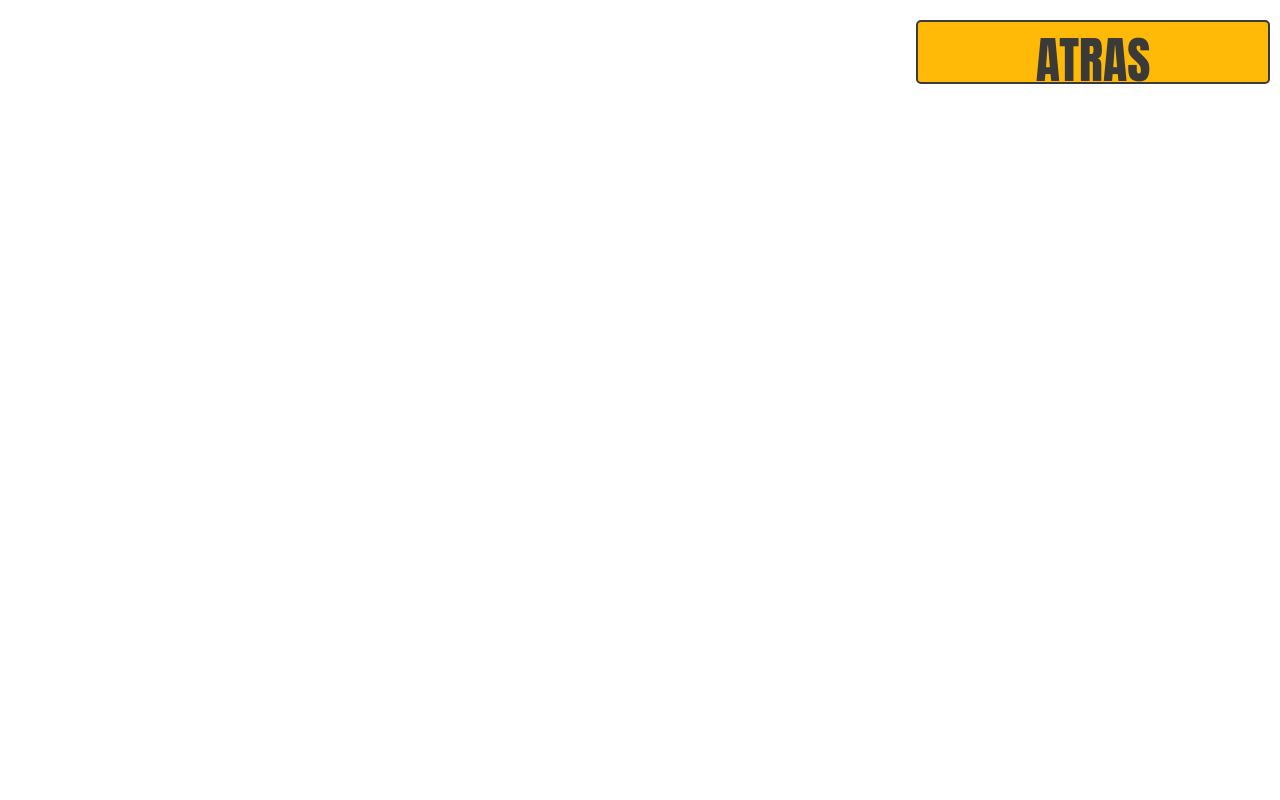
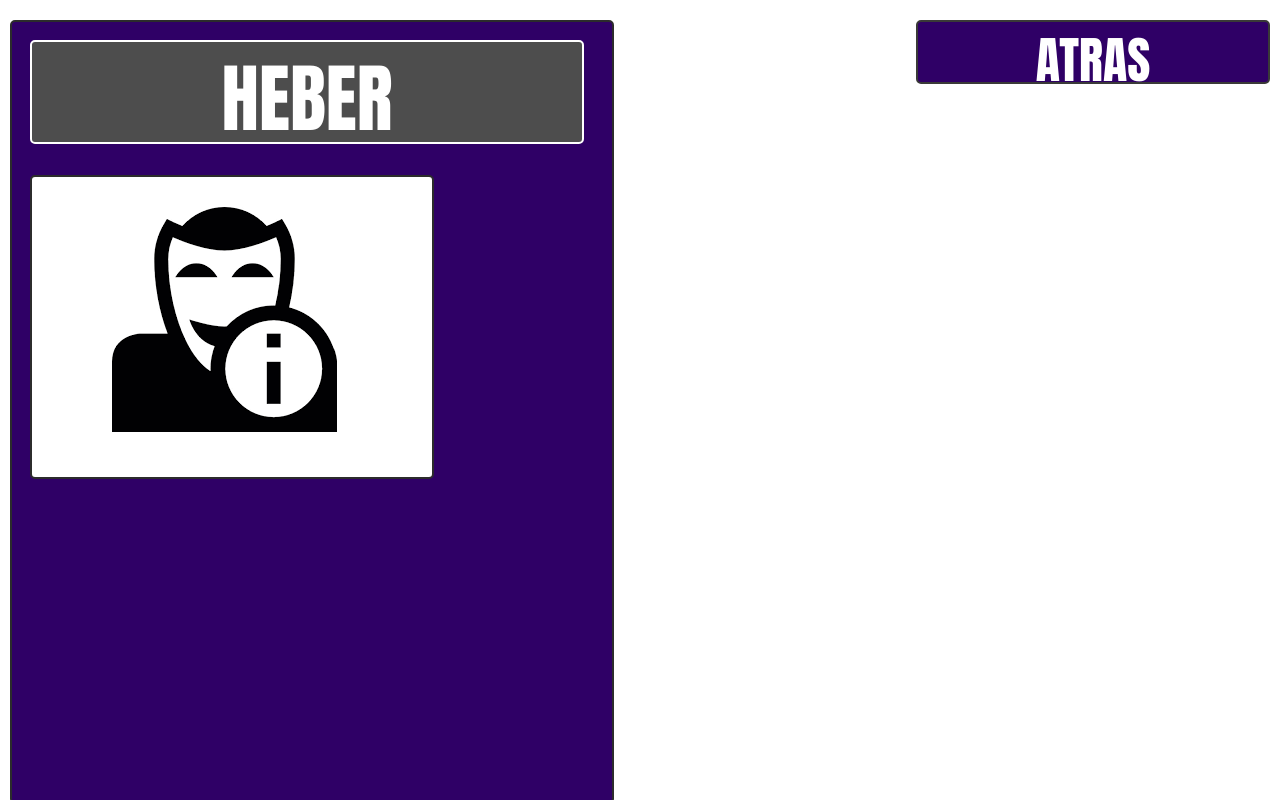
Before and after one commit to programacionurbana2017/programacion1, a plain HTML site: page scoreboard/estadisticas.html in a window 1280 px wide. Drawn offline with Linux system fonts and the light colour scheme.

Commit message:
actualizando

```diff
--- a/scoreboard/estadisticas.html
+++ b/scoreboard/estadisticas.html
@@ -2,7 +2,7 @@
 <head>
 <!-- icono -->
 <link rel="shortcut icon" type="image/x-icon" href="imagenes/favv.ico">
-<link rel="stylesheet" href="estilos/styleinicio.css"> <title> Estadisticas </title>
+<link rel="stylesheet" href="estilos/styleestadisticas.css"> <title> Estadisticas </title>
 
  </head>
  <body>
@@ -11,6 +11,18 @@
 			<a href="inicio.html">ATRAS</a>
 </div>
 
+ <div class="avatar">
+
+</div>
+
+ <div class="nombre">
+	HEBER
+</div>
+
+ <div class="imagen">
+	<img src="imagenes/heber.png" class="imagen">
+</div>
+
  </body>
 
 
--- /dev/null
+++ b/scoreboard/estilos/styleestadisticas.css
@@ -0,0 +1,76 @@
+div.estadisticas{
+       position: absolute;
+    top: 20px;
+    right: 10px;
+    border-radius: 5px;
+	border: 2px solid #3A3A38;
+	background-color: #2F0066;
+	height: 60px;
+	width: 350px;
+	margin: auto;
+	text-align: center;
+
+}
+a {
+	font-size: 50px;
+	text-decoration: none;
+	color: #FFFFFF;
+	font-family: impact;
+}
+
+div.avatar{
+       position: absolute;
+    top: 20px;
+    left: 10px;
+    height: 100px;
+    border-radius: 5px;
+	border: 2px solid #2C2C2C;
+	background-color: #2F0066;
+	height: 780px;
+	width: 600px;
+	margin: auto;
+	text-align: center;
+
+}
+
+div.nombre{
+       position: absolute;
+    top: 40px;
+    left: 30px;
+    border-radius: 5px;
+	border: 2px solid #FFFFFF;
+	background-color: #4D4D4D;
+	height: 100px;
+	width: 550px;
+	margin: auto;
+	text-align: center;
+		font-size: 75px;
+	text-decoration: none;
+	color: #FFFFFF;
+	font-family: impact;
+
+}
+
+div.imagen{
+    position: absolute;
+    top: 175px;
+    left: 30px;
+    border-radius: 5px;
+	border: 2px solid #2C2C2C;
+	background-color: #FFFFFF;
+	height: 300px;
+	width: 400px;
+	margin: auto;
+	text-align: center;
+		font-size: 75px;
+	text-decoration: none;
+	color: #FFFFFF;
+	font-family: impact;
+
+}
+
+img.imagen{
+	position: absolute;
+	top: 30px;
+	left: 80px;
+}
--- a/scoreboard/estilos/styleinicio.css
+++ b/scoreboard/estilos/styleinicio.css
@@ -29,7 +29,6 @@ div.estadisticas{
 
 }
 
-
 a {
 	font-size: 50px;
 	text-decoration: none;
```
Also changed, not shown: scoreboard/estilos/styleranking.css (+7 -0 lines), scoreboard/ranking.html (+4 -4 lines), scoreboard/imagenes/heber.png (added).
